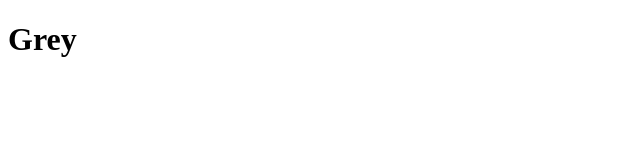
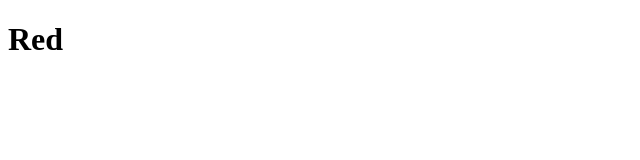
Before and after one commit to TashikMoin/Kubernetes-Jenkins-CICD-HelloWorld, a plain HTML site: page index.html in a window 1280 px wide. Shown: the full height of the page, 0-640 px from the left. Drawn offline with Linux system fonts and the light colour scheme.

Commit message:
Update index.html

```diff
--- a/index.html
+++ b/index.html
@@ -1,6 +1,6 @@
 <!DOCTYPE html>
 <html>
     <body>
-        <h1> Grey </h1>
+        <h1> Red </h1>
     </body>
 </html>
```
